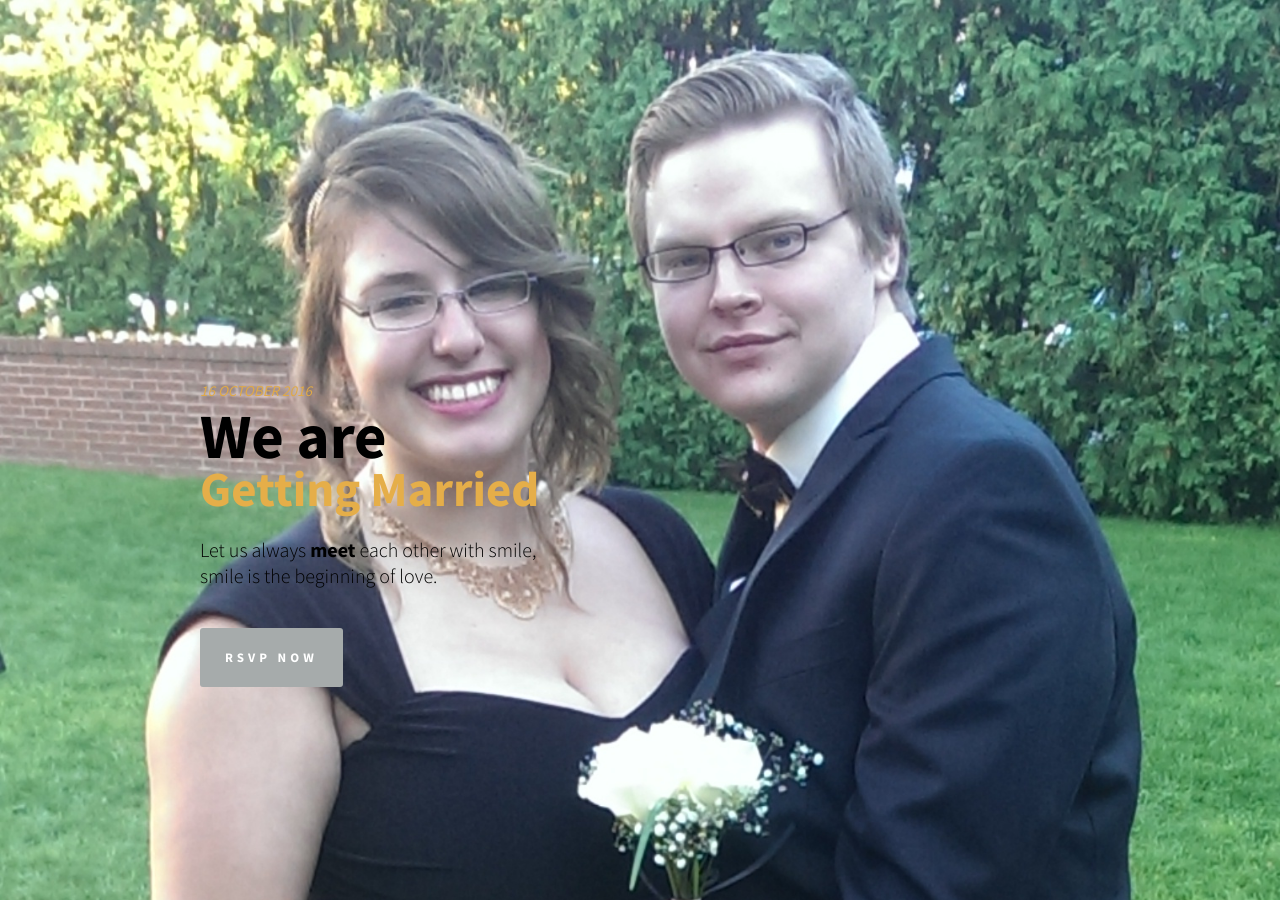
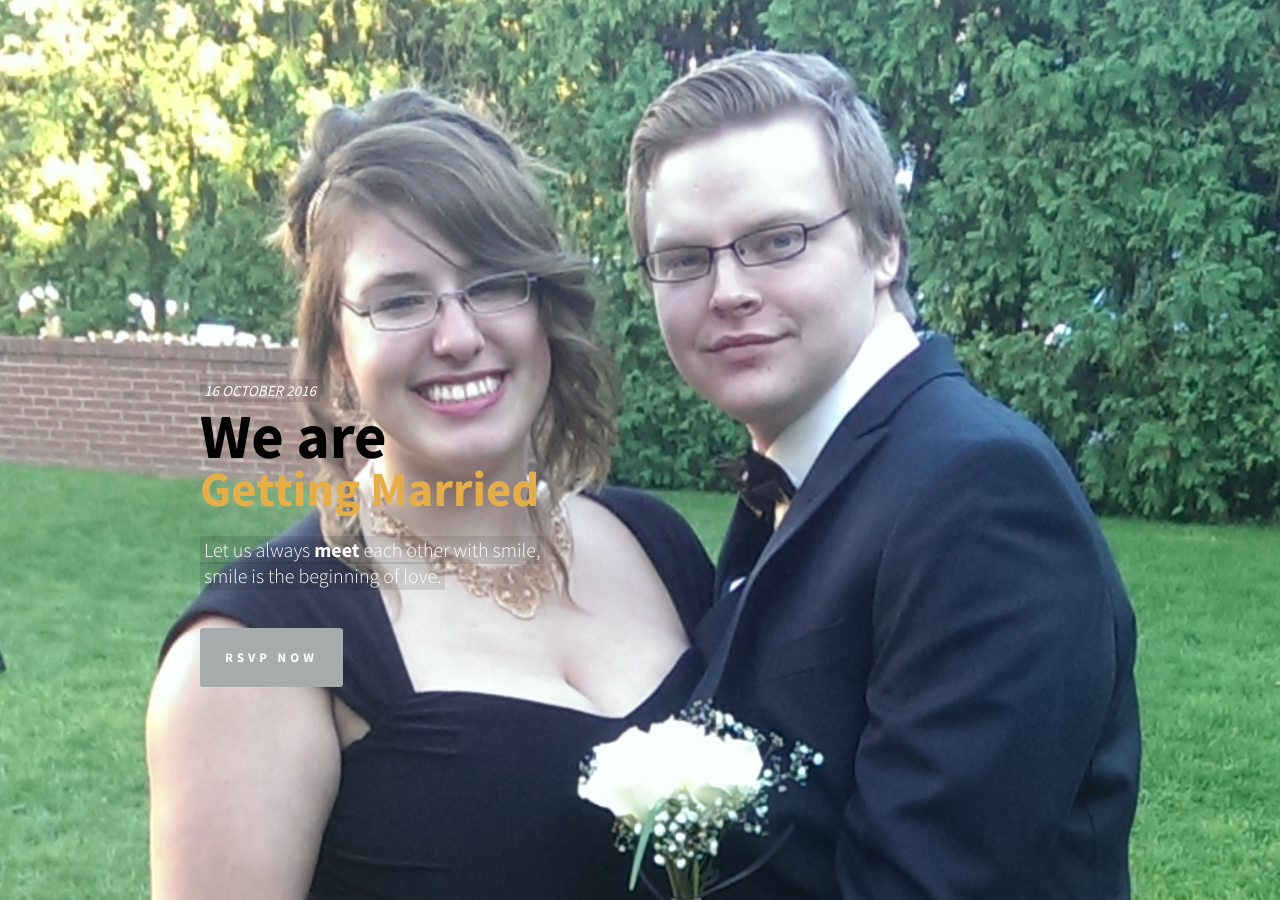
Before and after one commit to benhutchins/wedding, a Jekyll site: the page built from index.html, in a window 1280 px wide. Built offline with Jekyll 4.4.1, drawn with Linux system fonts in a browser that asks for light colours; nearby versions of some CDN libraries; Markdown is read by kramdown in place of the engine named in the settings; the list of posts is cut into pages by our own code.

Commit message:
Fixing readability of text

```diff
--- a/public/css/style.css
+++ b/public/css/style.css
@@ -754,19 +754,16 @@ div.wpcf7-validation-errors { clear: both; }
 }
 
 .tp-caption.slide-element1 {
-  color: rgb(223, 169, 72);
-  text-shadow: none;
+  color: #fff;
   font-weight: 400;
   font-size: 15px;
   line-height: 1;
-  margin: 0px;
+  /*margin: 0px;*/
   white-space: nowrap;
   font-style: italic;
   text-decoration: none;
-  background-color: transparent;
-  border-width: 0px;
-  border-color: rgb(0, 0, 0);
-  border-style: none
+  background-color: rgba(0, 0, 0, 0.1);
+  padding: 4px;
 }
 
 .tp-caption.slider-element3 {
@@ -776,9 +773,6 @@ div.wpcf7-validation-errors { clear: both; }
   color: #e5ae49;
   text-decoration: none;
   background-color: transparent;
-  border-width: 0px;
-  border-color: rgb(255, 214, 88);
-  border-style: none
 }
 
 .tp-caption.slider-element2 {
@@ -788,22 +782,16 @@ div.wpcf7-validation-errors { clear: both; }
   color: rgb(0, 0, 0);
   text-decoration: none;
   background-color: transparent;
-  border-width: 0px;
-  border-color: rgb(255, 214, 88);
-  border-style: none
 }
 
 .tp-caption.slider-element4 {
   font-size: 20px;
   line-height: 1;
   font-weight: 300;
-  color: rgb(0, 0, 0);
+  color: #fff;
   text-decoration: none;
-  text-shadow: none;
-  background-color: transparent;
-  border-width: 0px;
-  border-color: rgb(0, 0, 0);
-  border-style: none
+  background-color: rgba(0, 0, 0, 0.1);
+  padding: 4px;
 }
 
 .tp-caption.modern_medium_light2 {
```
